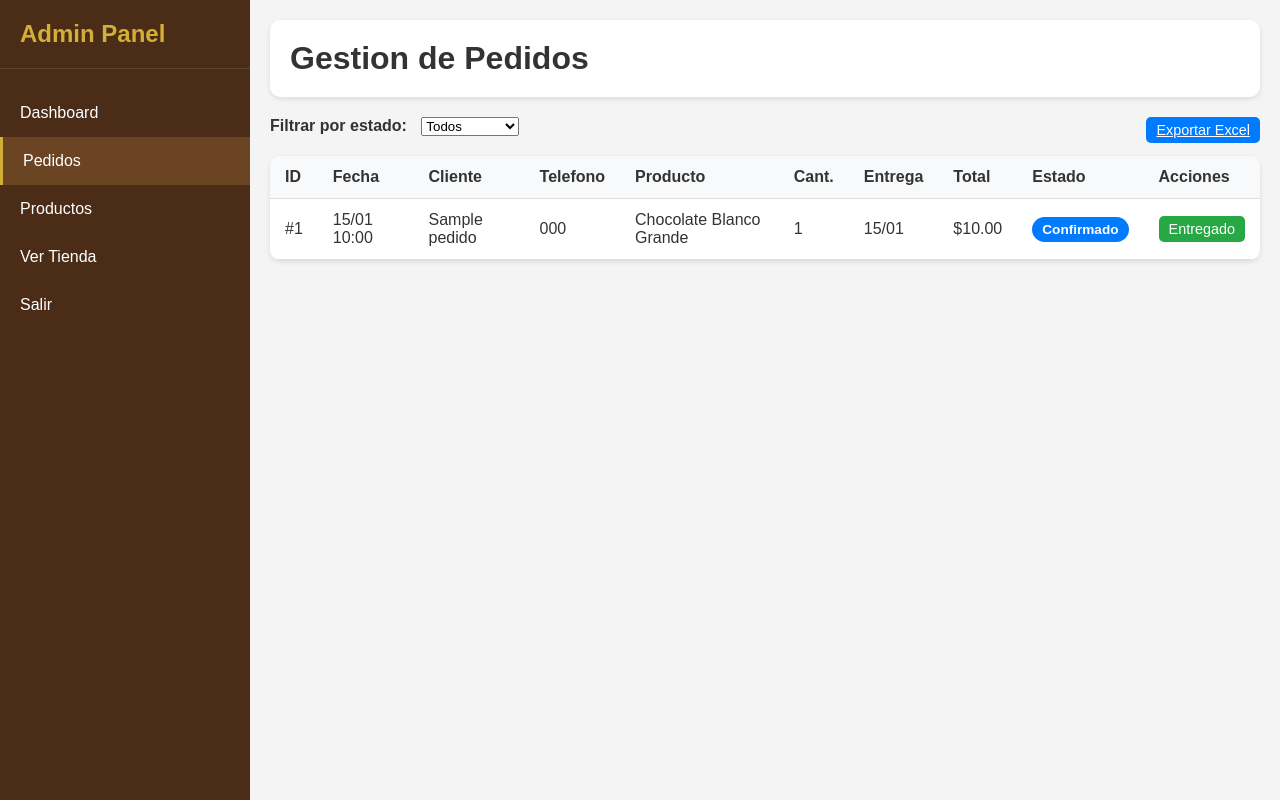
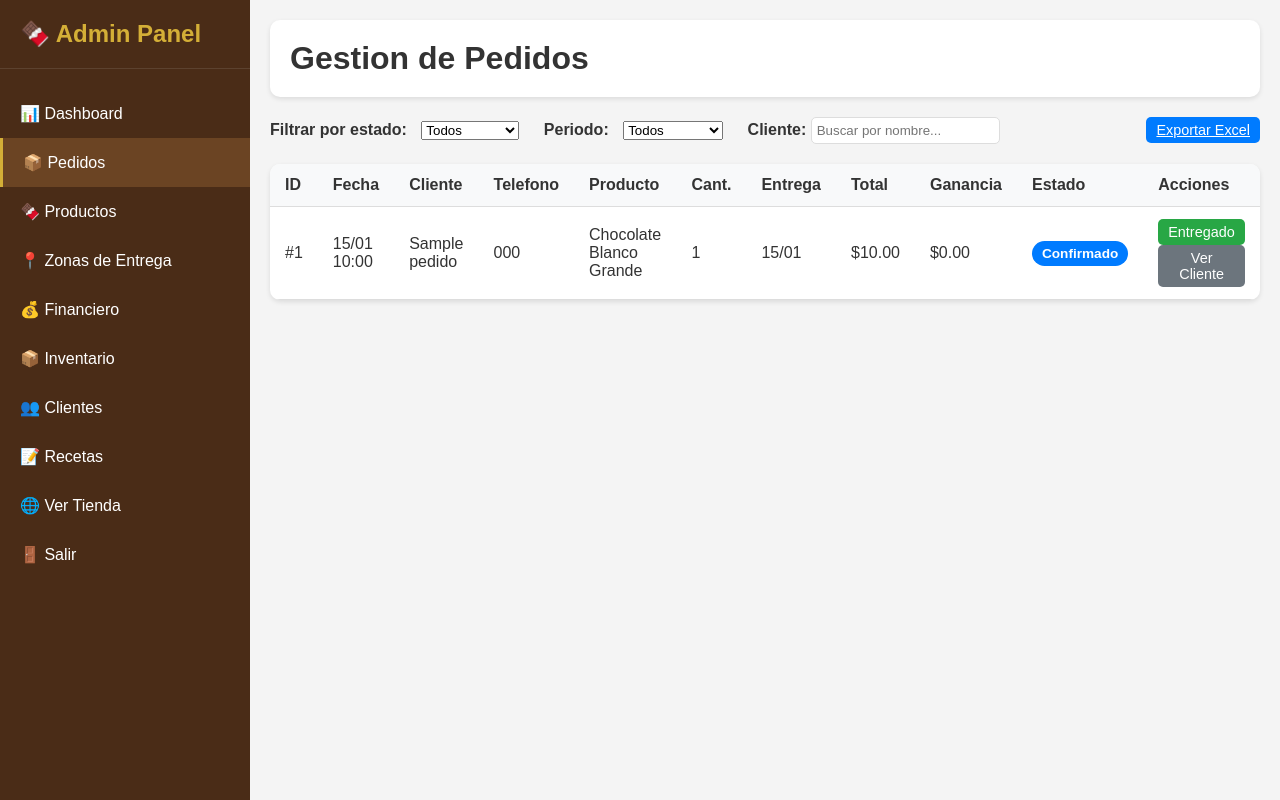
Before and after one commit to Retr0G51/chocolates-byb, a Flask app: page /admin/pedidos in a window 1280 px wide. Run offline with Flask 3, Linux system fonts and the light colour scheme; the visitor is signed in with stand-in values (Sample User, id 1); tables that the repository leaves empty hold one stand-in row (values such as "Sample post").

Commit message:
Update pedidos.html

```diff
--- a/templates/admin/pedidos.html
+++ b/templates/admin/pedidos.html
@@ -49,13 +49,18 @@
 <body>
     <div class="admin-layout">
         <aside class="sidebar">
-            <h2>Admin Panel</h2>
+    <h2>🍫 Admin Panel</h2>
     <ul class="sidebar-menu">
-                <li><a href="/admin">Dashboard</a></li>
-                <li><a href="/admin/pedidos" class="active">Pedidos</a></li>
-                <li><a href="/admin/productos">Productos</a></li>
-                <li><a href="/" target="_blank">Ver Tienda</a></li>
-                <li><a href="/logout">Salir</a></li>
+        <li><a href="/admin">📊 Dashboard</a></li>
+        <li><a href="/admin/pedidos" class="active">📦 Pedidos</a></li>
+        <li><a href="/admin/productos">🍫 Productos</a></li>
+        <li><a href="/admin/zonas">📍 Zonas de Entrega</a></li>
+        <li><a href="/admin/financiero">💰 Financiero</a></li>
+        <li><a href="/admin/inventario">📦 Inventario</a></li>
+        <li><a href="/admin/clientes">👥 Clientes</a></li>
+        <li><a href="/admin/recetas">📝 Recetas</a></li>
+        <li><a href="/" target="_blank">🌐 Ver Tienda</a></li>
+        <li><a href="/logout">🚪 Salir</a></li>
     </ul>
         </aside>
 
@@ -73,6 +78,17 @@
         <option value="entregado" {% if estado_actual == 'entregado' %}selected{% endif %}>Entregados</option>
     </select>
 
+    <label style="margin-left: 20px;">Periodo:</label>
+    <select id="periodo-filter">
+        <option value="todos">Todos</option>
+        <option value="hoy">Hoy</option>
+        <option value="semana">Esta semana</option>
+        <option value="mes">Este mes</option>
+    </select>
+
+    <label style="margin-left: 20px;">Cliente:</label>
+    <input type="text" id="cliente-filter" placeholder="Buscar por nombre..." style="padding: 5px; border-radius: 5px; border: 1px solid #ddd;">
+
     <a href="/admin/exportar-pedidos" class="btn-sm btn-primary" style="float: right;">Exportar Excel</a>
             </div>
 
@@ -88,12 +104,20 @@
             <th>Cant.</th>
             <th>Entrega</th>
             <th>Total</th>
+            <th>Ganancia</th>
             <th>Estado</th>
             <th>Acciones</th>
         </tr>
     </thead>
     <tbody>
         {% for pedido in pedidos %}
+        {% set ganancia_pedido = 0 %}
+        {% for item in pedido.items %}
+            {% if item.producto %}
+                {% set ganancia_item = (item.precio_unitario - item.producto.costo) * item.cantidad %}
+                {% set ganancia_pedido = ganancia_pedido + ganancia_item %}
+            {% endif %}
+        {% endfor %}
         <tr>
             <td>#{{ pedido.id }}</td>
             <td>{{ pedido.fecha_pedido.strftime('%d/%m %H:%M') }}</td>
@@ -111,6 +135,7 @@
             </td>
             <td>{{ pedido.fecha_entrega.strftime('%d/%m') }}</td>
             <td>${{ "%.2f"|format(pedido.total) }}</td>
+            <td>${{ "%.2f"|format(ganancia_pedido) }}</td>
             <td><span class="badge badge-{{ pedido.estado }}">{{ pedido.estado|capitalize }}</span></td>
             <td>
                 {% if pedido.estado == 'pendiente' %}
@@ -119,6 +144,9 @@
                 {% if pedido.estado == 'confirmado' %}
                 <button class="btn-sm btn-success" onclick="cambiarEstado({{ pedido.id }}, 'entregado')">Entregado</button>
                 {% endif %}
+
+                <!-- Nuevo botón para ver cliente -->
+                <button class="btn-sm btn-secondary" onclick="verCliente('{{ pedido.cliente_telefono }}')">Ver Cliente</button>
             </td>
         </tr>
         {% endfor %}
@@ -129,3 +157,50 @@
     </div>
 </body>
 </html>
+<script>
+    // Funcionalidad para filtrado por cliente
+    document.getElementById('cliente-filter').addEventListener('keyup', function() {
+        const filterText = this.value.toLowerCase();
+        const rows = document.querySelectorAll('tbody tr');
+
+        rows.forEach(row => {
+            const clientName = row.cells[2].textContent.toLowerCase();
+            if (clientName.includes(filterText)) {
+                row.style.display = '';
+            } else {
+                row.style.display = 'none';
+            }
+        });
+    });
+
+    // Funcionalidad para filtrado por periodo
+    document.getElementById('periodo-filter').addEventListener('change', function() {
+        const today = new Date();
+        const rows = document.querySelectorAll('tbody tr');
+
+        rows.forEach(row => {
+            const dateText = row.cells[1].textContent;
+            const dateParts = dateText.split(' ')[0].split('/');
+            const rowDate = new Date(today.getFullYear(), parseInt(dateParts[1])-1, parseInt(dateParts[0]));
+
+            let show = true;
+
+            if (this.value === 'hoy') {
+                show = rowDate.toDateString() === today.toDateString();
+            } else if (this.value === 'semana') {
+                const weekStart = new Date(today);
+                weekStart.setDate(today.getDate() - today.getDay());
+                show = rowDate >= weekStart;
+            } else if (this.value === 'mes') {
+                show = rowDate.getMonth() === today.getMonth() && rowDate.getFullYear() === today.getFullYear();
+            }
+
+            row.style.display = show ? '' : 'none';
+        });
+    });
+
+    // Función para ver perfil de cliente
+    function verCliente(telefono) {
+        window.location.href = '/admin/clientes?telefono=' + telefono;
+    }
+</script>
```
Lines whose indentation alone changed are shown as unchanged.
